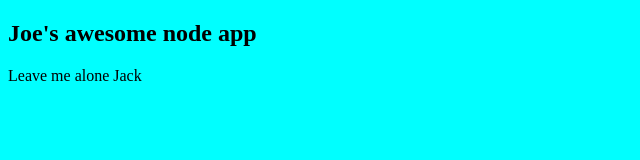
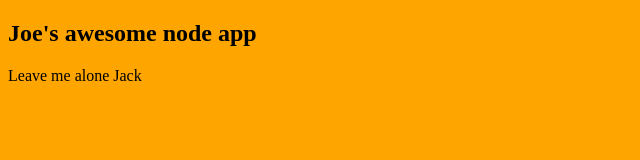
Before and after one commit to JoeCorr95/node_jc, a website: page index.html in a window 1280 px wide. Shown: the whole page, without its empty margins (0-640 px from the left). Drawn offline with Linux system fonts and the light colour scheme.

Commit message:
Colour change

```diff
--- a/index.html
+++ b/index.html
@@ -3,7 +3,7 @@
 <head><title>Basic node app</title>
 
 </head>
-<body style="background-color:aqua">
+<body style="background-color:orange">
 <h2>Joe's awesome node app</h2>
 <p>Leave me alone Jack</p>
 </body>
```
